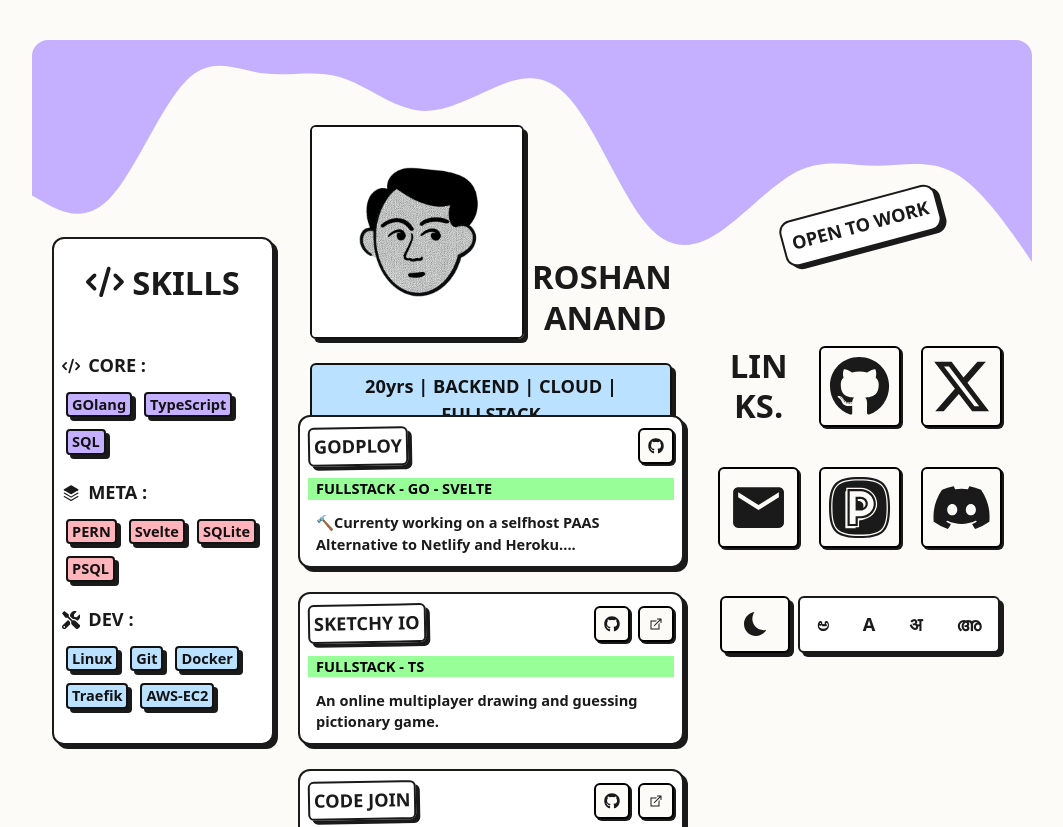
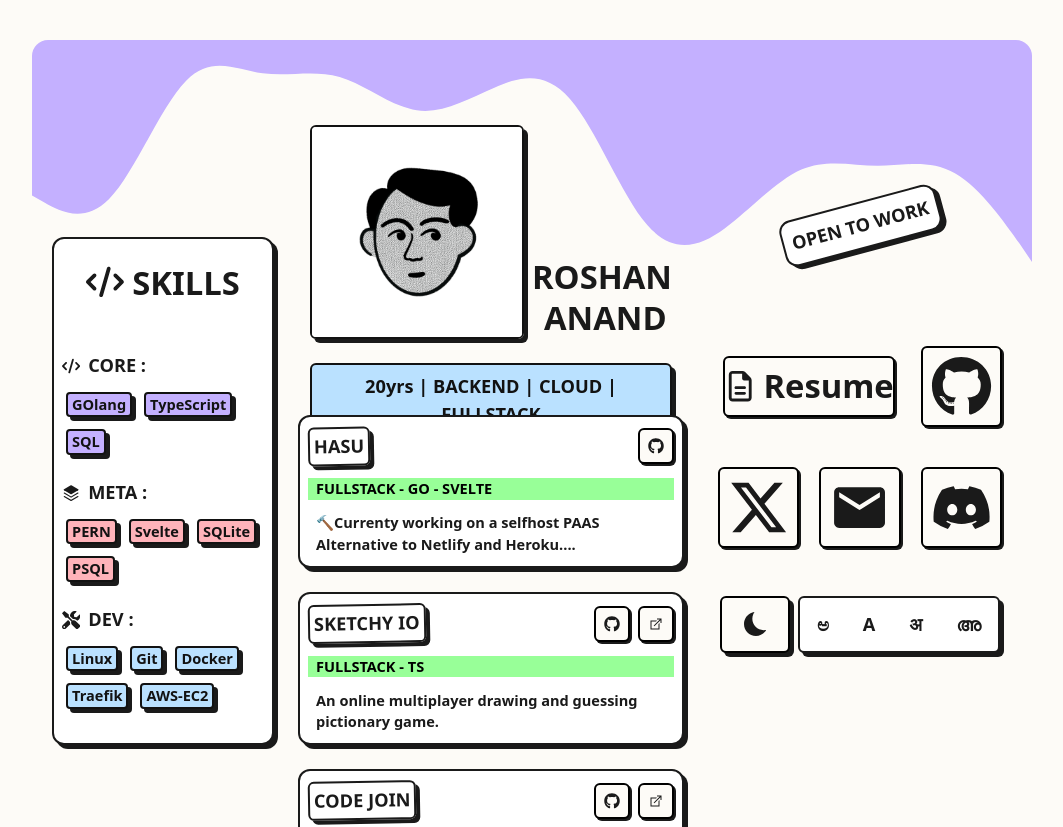
Before and after one commit to Roshan-anand/portfolio, a Next.js app: page / in a window 1280 px wide. Shown: the top 827 px of the page, without its empty margins (108-1171 px from the left). Built offline with nearby package versions, Linux system fonts and the light colour scheme.

Commit message:
feat : updated project links

```diff
--- a/compose.yaml
+++ b/compose.yaml
@@ -8,7 +8,7 @@ services:
       - proxy_net
     labels:
       - "traefik.enable=true"
-      - "traefik.http.routers.portfolio.rule=Host(`roshananand.cloud`)"
+      - "traefik.http.routers.portfolio.rule=Host(`rshn.cloud`)"
       - "traefik.http.routers.portfolio.entrypoints=websecure"
       - "traefik.http.routers.portfolio.tls.certresolver=cloudflare"
       - "traefik.http.services.portfolio.loadbalancer.server.port=80"
--- a/src/app/page.tsx
+++ b/src/app/page.tsx
@@ -7,19 +7,19 @@ import { Card } from "@/components/ui/card";
 import { Project } from "@/lib/types";
 
 const godployProject: Project = {
-  title: "GODPLOY",
+  title: "HASU",
   designation: ["FULLSTACK", "GO", "SVELTE"],
   description:
     "🔨Currenty working on a selfhost PAAS Alternative to Netlify and Heroku....",
   livelink: null,
-  repolink: "https://github.com/Roshan-anand/godploy",
+  repolink: "https://github.com/Roshan-anand/hasu",
 };
 
 const sketchyProject: Project = {
   title: "SKETCHY IO",
   designation: ["FULLSTACK", "TS"],
   description: "An online multiplayer drawing and guessing pictionary game.",
-  livelink: "https://sketchy-io.roshananand.cloud",
+  livelink: "https://sketchy-io.rshn.cloud",
   repolink: "https://github.com/Roshan-anand/sketchy_io",
 };
 
@@ -28,7 +28,7 @@ const codeJoinProject: Project = {
   designation: ["FULLSTACK", "TS"],
   description:
     "A collaborative cloud IDE, where you can code with your friends and colleagues in real-time.",
-  livelink: "https://codejoin.roshananand.cloud",
+  livelink: "https://codejoin.rshn.cloud",
   repolink: "https://github.com/Roshan-anand/code-join",
 };
 
--- a/src/components/Socila.tsx
+++ b/src/components/Socila.tsx
@@ -1,6 +1,6 @@
 import { ComponentProps } from "react";
 import { Card } from "./ui/card";
-import { buttonVariants } from "./ui/button";
+import { Button, buttonVariants } from "./ui/button";
 import { FaXTwitter, FaDiscord } from "react-icons/fa6";
 import { MdEmail } from "react-icons/md";
 import { FaGithub } from "react-icons/fa";
@@ -8,6 +8,7 @@ import { cn } from "@/lib/utils";
 import { IconType } from "react-icons/lib";
 import Link from "next/link";
 import { SiPeerlist } from "react-icons/si";
+import { FaRegFileLines } from "react-icons/fa6";
 
 type Social = {
   link: string;
@@ -27,10 +28,10 @@ const socials: Social[] = [
     link: "https://mail.google.com/mail/u/0/?fs=1&to=roshan4nand@gmail.com&tf=cm",
     icon: MdEmail,
   },
-  {
-    link: "https://peerlist.io/roshananand",
-    icon: SiPeerlist,
-  },
+  // {
+  //   link: "https://peerlist.io/roshananand",
+  //   icon: SiPeerlist,
+  // },
   {
     link: "https://discordapp.com/users/1114575128190271530",
     icon: FaDiscord,
@@ -45,10 +46,25 @@ const Social = ({ className }: ComponentProps<"div">) => {
         className,
       )}
     >
-      <h1 className="hidden md:flex flex-col flex- w-1/3 h-1/2 justify-center items-center">
+      {/*<h1 className="hidden md:flex flex-col flex- w-1/3 h-1/2 justify-center items-center">
         <span>LIN</span>
         <span>KS.</span>
-      </h1>
+      </h1>*/}
+      <Link
+        href="https://dub.sh/rshn"
+        target="_blank"
+        className="flex justify-center items-center h-1/2 w-2/3"
+      >
+        <h1
+          className={cn(
+            buttonVariants({ variant: "secondary" }),
+            "items-center gap-2",
+          )}
+        >
+          <FaRegFileLines className="size-1/5" />
+          <h1>Resume</h1>
+        </h1>
+      </Link>
       {socials.map(({ link, icon: Icon }, i) => {
         return (
           <span
```
